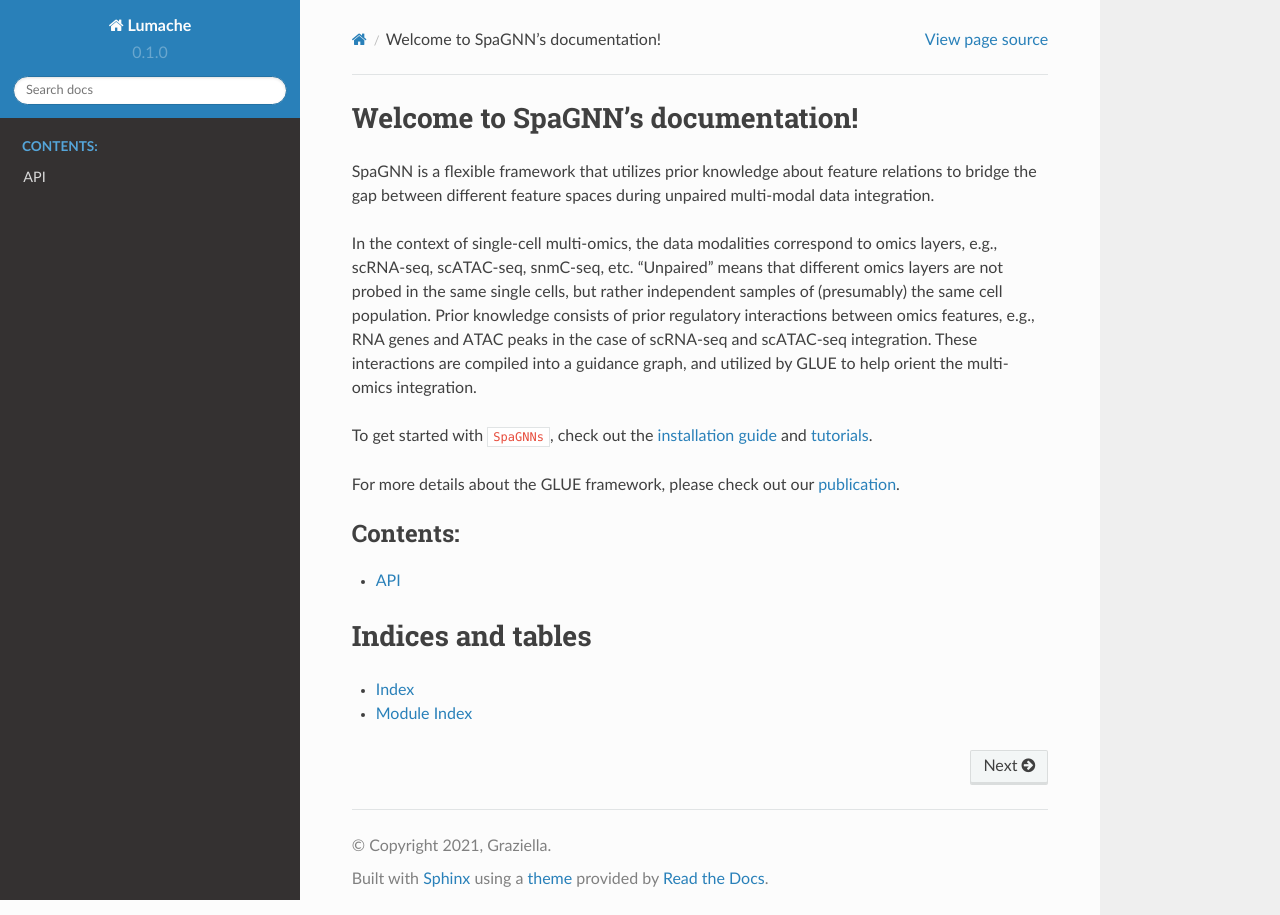
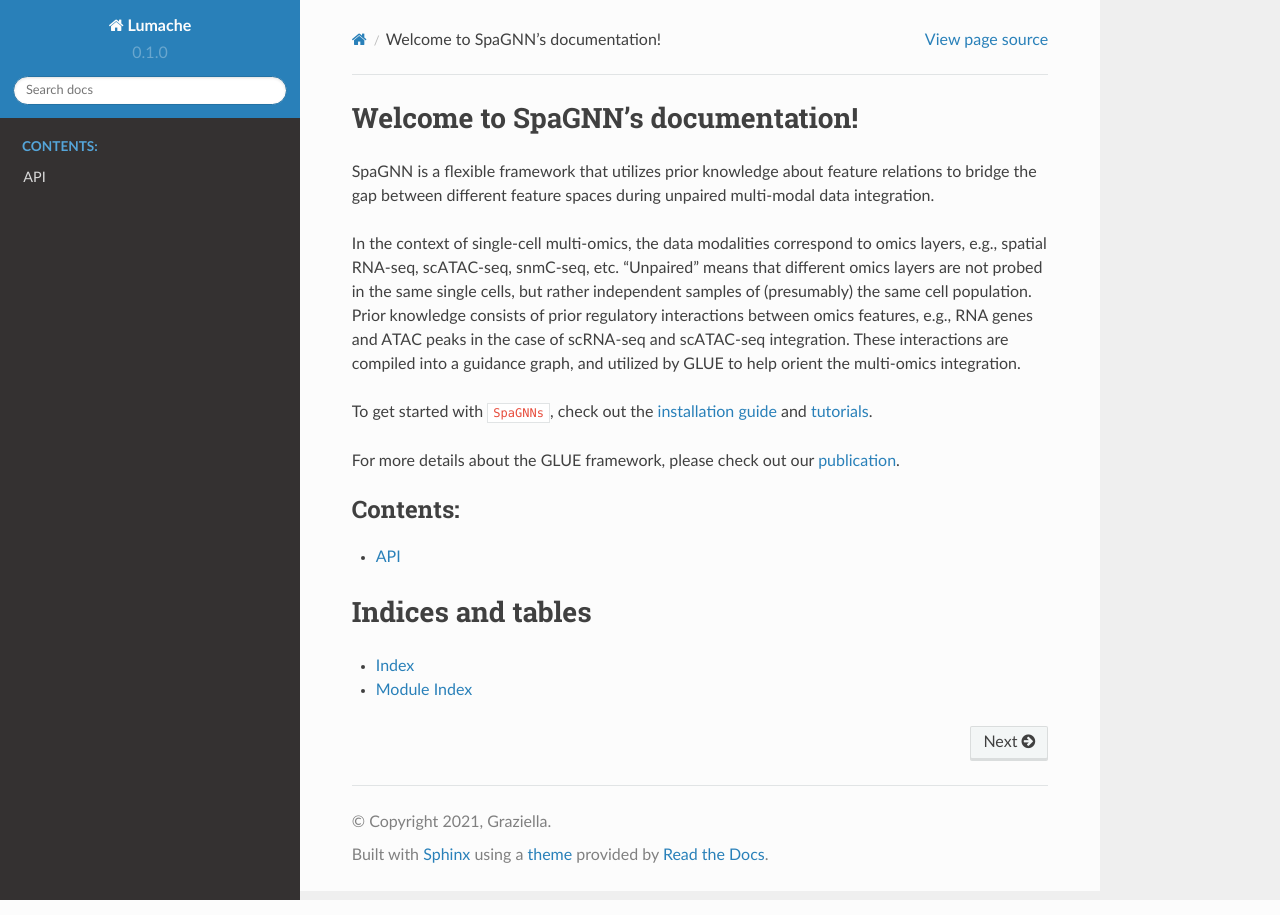
Before and after one commit to EsdenRun/DIRAC-test, a Sphinx documentation site: the page built from docs/source/index.rst, in a window 1280 px wide. Built offline with Sphinx 7.4.7 and the Read the Docs theme 2.0.0, drawn with Linux system fonts in a browser that asks for light colours; pages that are not in the unit, such as notebooks, are missing from menus.

Commit message:
Update index.rst

```diff
--- a/docs/source/index.rst
+++ b/docs/source/index.rst
@@ -3,7 +3,7 @@ Welcome to SpaGNN's documentation!
 
 SpaGNN is a flexible framework that utilizes prior knowledge about feature relations to bridge the gap between different feature spaces during unpaired multi-modal data integration.
 
-In the context of single-cell multi-omics, the data modalities correspond to omics layers, e.g., scRNA-seq, scATAC-seq, snmC-seq, etc. "Unpaired" means that different omics layers are not probed in the same single cells, but rather independent samples of (presumably) the same cell population. Prior knowledge consists of prior regulatory interactions between omics features, e.g., RNA genes and ATAC peaks in the case of scRNA-seq and scATAC-seq integration. These interactions are compiled into a guidance graph, and utilized by GLUE to help orient the multi-omics integration.
+In the context of single-cell multi-omics, the data modalities correspond to omics layers, e.g., spatial RNA-seq, scATAC-seq, snmC-seq, etc. "Unpaired" means that different omics layers are not probed in the same single cells, but rather independent samples of (presumably) the same cell population. Prior knowledge consists of prior regulatory interactions between omics features, e.g., RNA genes and ATAC peaks in the case of scRNA-seq and scATAC-seq integration. These interactions are compiled into a guidance graph, and utilized by GLUE to help orient the multi-omics integration.
 
 To get started with ``SpaGNNs``, check out the `installation guide <install.rst>`__ and `tutorials <tutorials.rst>`__.
 
```
